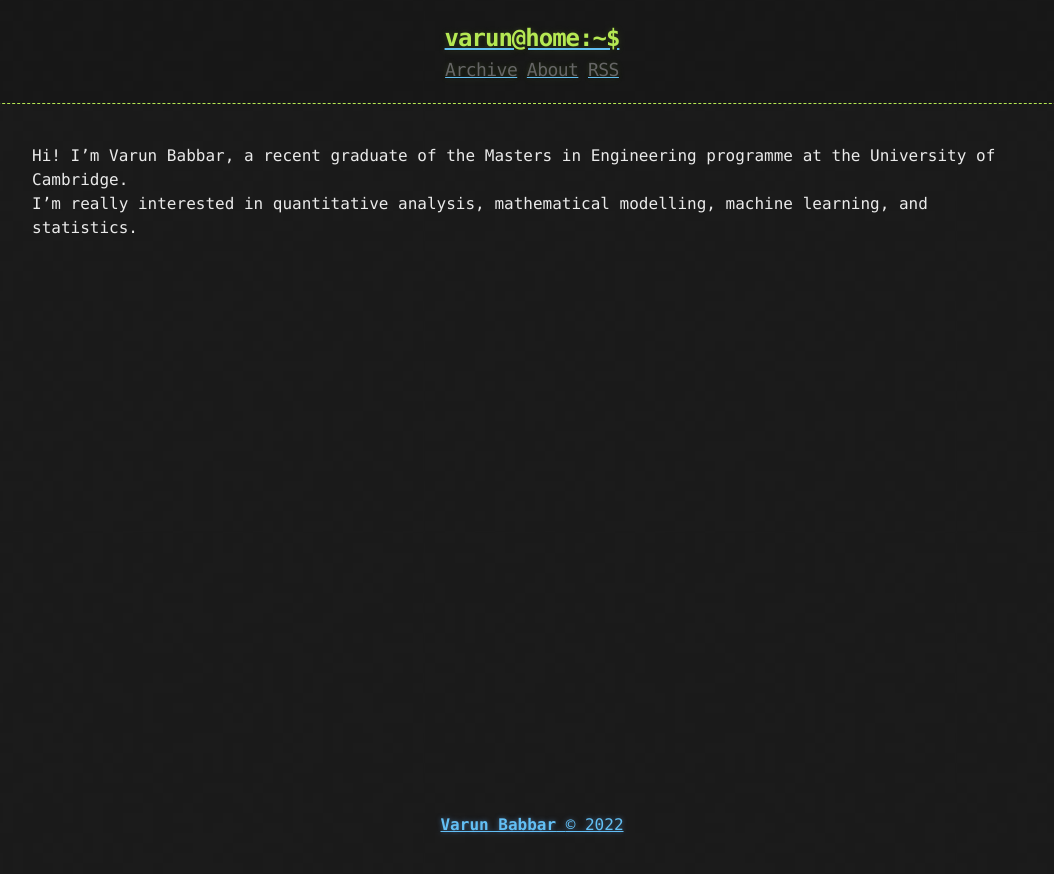
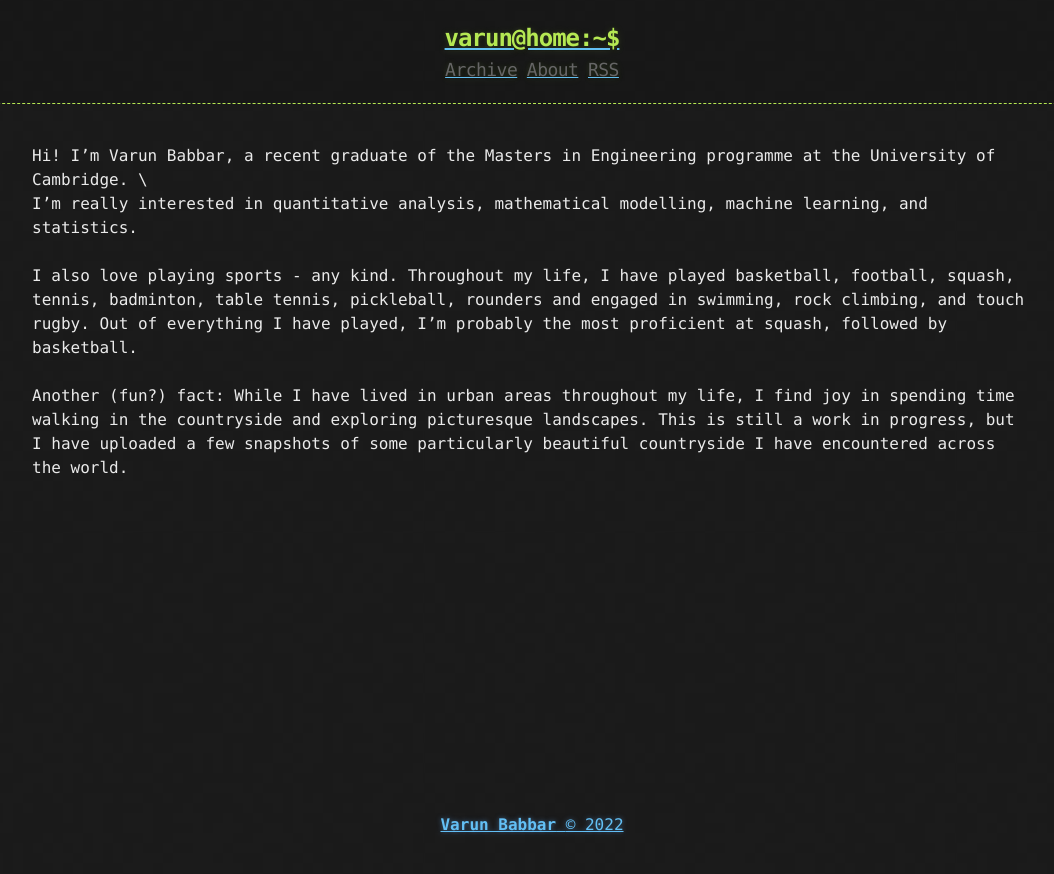
Before and after one commit to VarunBabbar/VarunBabbar.github.io, a Jekyll site: the page built from about.md, in a window 1280 px wide. Shown: the top 874 px of the page, without its empty margins (108-1162 px from the left). Built offline with Jekyll 4.4.1, drawn with Linux system fonts in a browser that asks for light colours.

Commit message:
Update about.md

```diff
--- a/about.md
+++ b/about.md
@@ -4,4 +4,10 @@ title: About
 ---
 
 Hi! I'm Varun Babbar, a recent graduate of the Masters in Engineering programme at the University of Cambridge. \\
+\\
 I'm really interested in quantitative analysis, mathematical modelling, machine learning, and statistics.
+\\
+\\
+I also love playing sports - any kind. Throughout my life, I have played basketball, football, squash, tennis, badminton, table tennis, pickleball, rounders and engaged in swimming, rock climbing, and touch rugby. Out of everything I have played, I'm probably the most proficient at squash, followed by basketball. \\
+\\
+Another (fun?) fact: While I have lived in urban areas throughout my life, I find joy in spending time walking in the countryside and exploring picturesque landscapes. This is still a work in progress, but I have uploaded a few snapshots of some particularly beautiful countryside I have encountered across the world.
```
